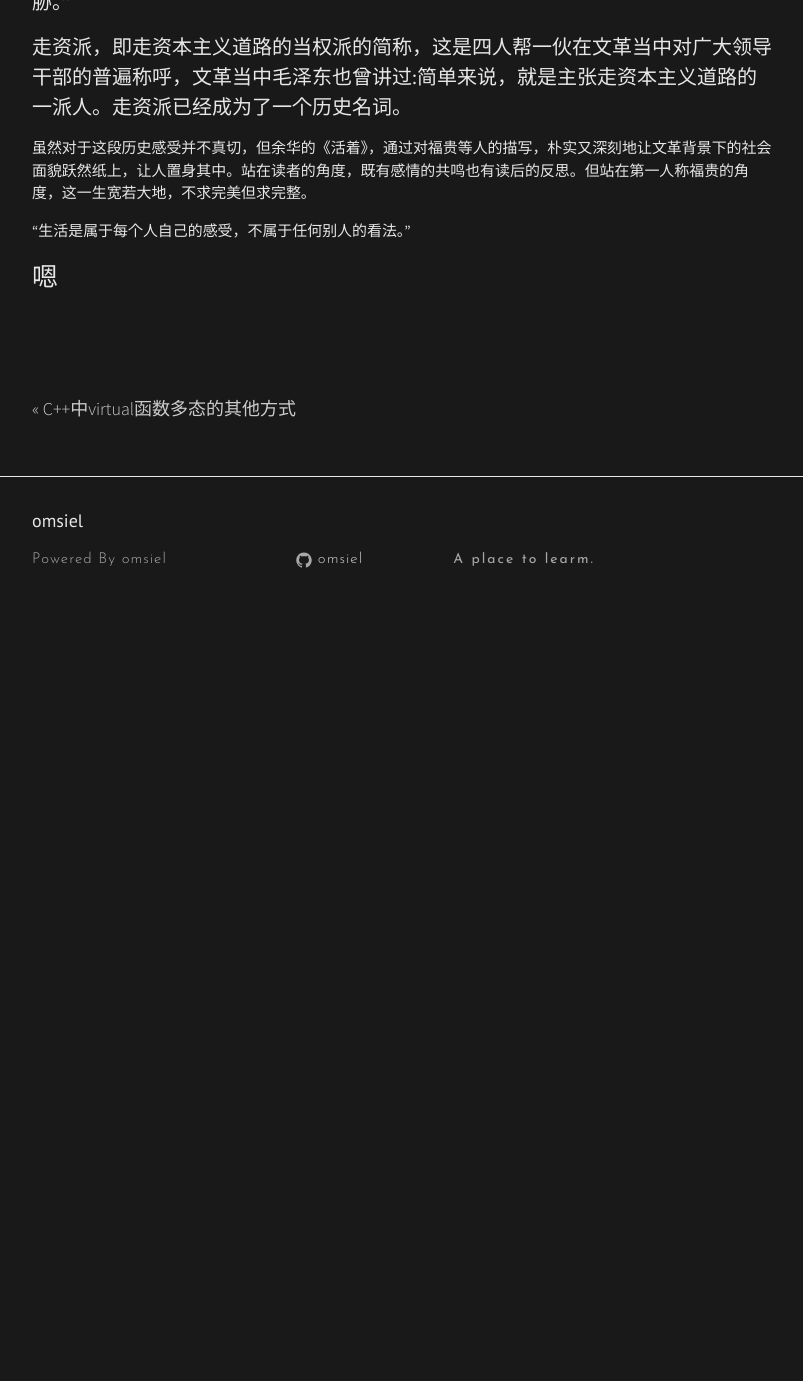
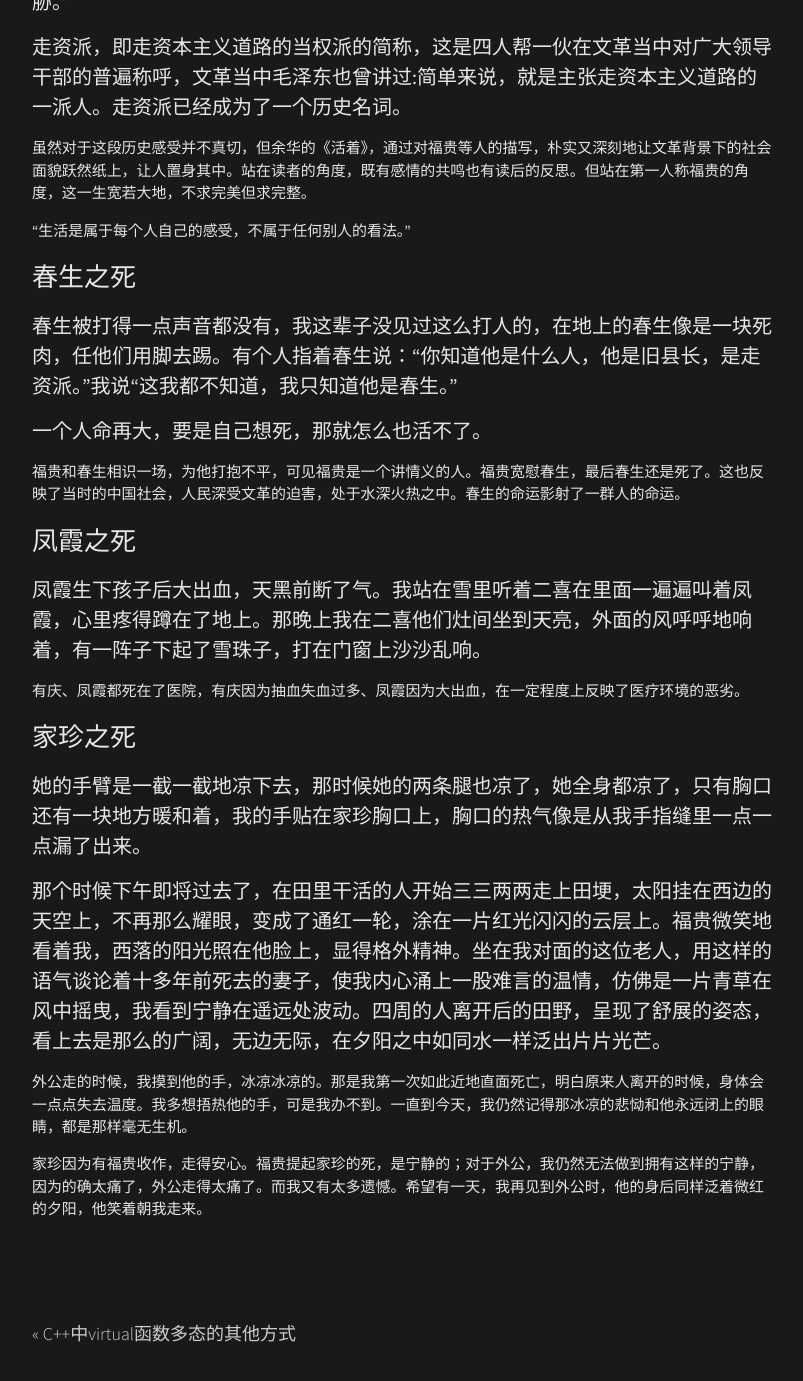
Before and after one commit to omsiel/omsiel.github.io, a Jekyll site: the page built from _posts/2019-05-18-活着.md, in a window 1280 px wide and 1400 px high, scrolled down 3756 px. Shown: the top 1381 px of the window, without its empty margins (238-1041 px from the left). Built offline with Jekyll 4.4.1, drawn with Linux system fonts in a browser that asks for light colours; nearby versions of some CDN libraries; before the commit the page ends 4388 px from its top, so only the background shows below that; some of the changed text lies outside the part shown.

Commit message:
修改文章

```diff
--- a/_posts/2019-05-18-活着.md
+++ b/_posts/2019-05-18-活着.md
@@ -61,13 +61,13 @@ categories: note
 
 ##### 外公生病的时候，从来没见他喊过疼，直到他去世的那天。那天，他摁着肚子，我第一次听他说“痛”。那巨大的疼痛袭来时，外公会说“不想活了”，听到我们呼唤他名字时，他似乎还是舍不得。弥留之际，外公一直在挣扎着渴望活下去，想要和我们在一起。外公走的前一天，我对他说了很多的话，那句我爱你，说得太迟了。从此，世上有个人，我再也见不到了。生命中，有许多不能承受之重，愿你我都能硬气地度过此生。
 
-### 有庆去世
+### 有庆之死
 
 #### 夜里的风把头顶的树叶吹得哗啦哗啦响，有庆的身体也被露水打湿了。有庆躺在坑里，越看越小，不像是活了十三年，倒像是家珍才把他生出来。
 
 ##### 外公火化的时候，我们都在窗外看着，结束后，只留下一个骨灰盒。爸爸抱着盒子，身后一大家子人跟着，我们一起送了外公最后一程。离开的时候，家人告诉我，不要回头，让走的人安心上路。那是我迈过的最沉重的脚步。
 
-### 家珍得知有庆去世
+### 家珍得知有庆之死
 
 #### 家珍哭着说：“有庆不会在这条路上跑来了。”我看着那条弯曲着通向城里的小路，听不到我儿子赤脚跑来的声音，月光照在路上，像是撒满了盐。
 
@@ -107,4 +107,26 @@ categories: note
 
 ##### “生活是属于每个人自己的感受，不属于任何别人的看法。”
 
-### 嗯
+### 春生之死
+
+#### 春生被打得一点声音都没有，我这辈子没见过这么打人的，在地上的春生像是一块死肉，任他们用脚去踢。有个人指着春生说：“你知道他是什么人，他是旧县长，是走资派。”我说“这我都不知道，我只知道他是春生。”
+
+#### 一个人命再大，要是自己想死，那就怎么也活不了。
+
+##### 福贵和春生相识一场，为他打抱不平，可见福贵是一个讲情义的人。福贵宽慰春生，最后春生还是死了。这也反映了当时的中国社会，人民深受文革的迫害，处于水深火热之中。春生的命运影射了一群人的命运。
+
+### 凤霞之死
+
+#### 凤霞生下孩子后大出血，天黑前断了气。我站在雪里听着二喜在里面一遍遍叫着凤霞，心里疼得蹲在了地上。那晚上我在二喜他们灶间坐到天亮，外面的风呼呼地响着，有一阵子下起了雪珠子，打在门窗上沙沙乱响。
+
+##### 有庆、凤霞都死在了医院，有庆因为抽血失血过多、凤霞因为大出血，在一定程度上反映了医疗环境的恶劣。
+
+### 家珍之死
+
+#### 她的手臂是一截一截地凉下去，那时候她的两条腿也凉了，她全身都凉了，只有胸口还有一块地方暖和着，我的手贴在家珍胸口上，胸口的热气像是从我手指缝里一点一点漏了出来。
+
+#### 那个时候下午即将过去了，在田里干活的人开始三三两两走上田埂，太阳挂在西边的天空上，不再那么耀眼，变成了通红一轮，涂在一片红光闪闪的云层上。福贵微笑地看着我，西落的阳光照在他脸上，显得格外精神。坐在我对面的这位老人，用这样的语气谈论着十多年前死去的妻子，使我内心涌上一股难言的温情，仿佛是一片青草在风中摇曳，我看到宁静在遥远处波动。四周的人离开后的田野，呈现了舒展的姿态，看上去是那么的广阔，无边无际，在夕阳之中如同水一样泛出片片光芒。
+
+##### 外公走的时候，我摸到他的手，冰凉冰凉的。那是我第一次如此近地直面死亡，明白原来人离开的时候，身体会一点点失去温度。我多想捂热他的手，可是我办不到。一直到今天，我仍然记得那冰凉的悲恸和他永远闭上的眼睛，都是那样毫无生机。
+
+##### 家珍因为有福贵收作，走得安心。福贵提起家珍的死，是宁静的；对于外公，我仍然无法做到拥有这样的宁静，因为的确太痛了，外公走得太痛了。而我又有太多遗憾。希望有一天，我再见到外公时，他的身后同样泛着微红的夕阳，他笑着朝我走来。
```
